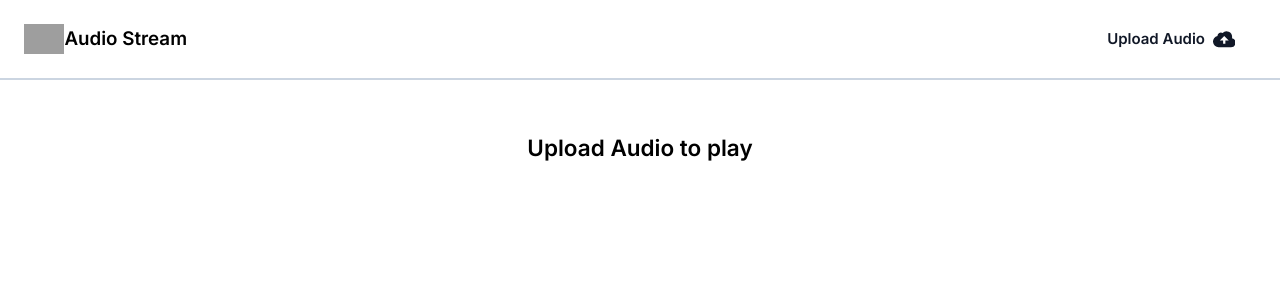
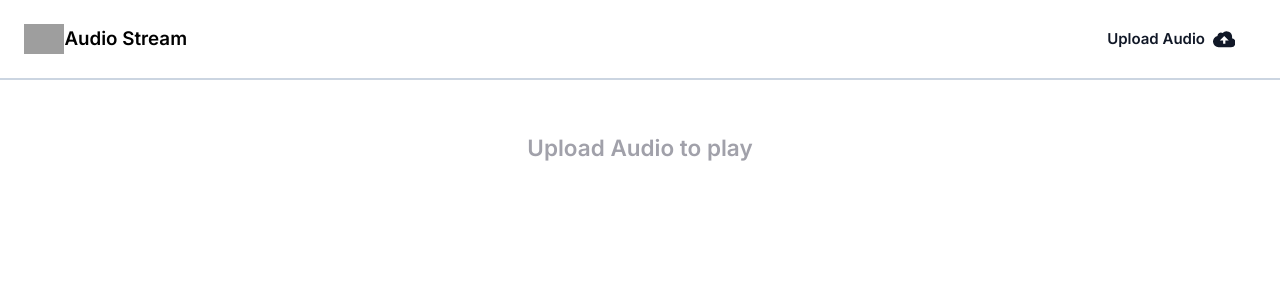
Before and after one commit to ravikumar1002/audio-stream, a React (Vite) app: page / in a window 1280 px wide. Shown: the top 300 px of the page. Built offline with nearby package versions, Linux system fonts and the light colour scheme; grey boxes are pictures that could not be loaded.

Commit message:
empty audio list msg text color change

```diff
--- a/src/pages/HomePage.tsx
+++ b/src/pages/HomePage.tsx
@@ -58,7 +58,9 @@ export const HomePage = () => {
         ) : (
           <div className="mt-8">
             <div className="flex h-full w-full items-center justify-center">
-              <h4 className="text-xl font-semibold sm:text-2xl">Upload Audio to play</h4>
+              <h4 className="text-xl font-semibold text-zinc-400 sm:text-2xl">
+                Upload Audio to play
+              </h4>
             </div>
           </div>
         )}
```
